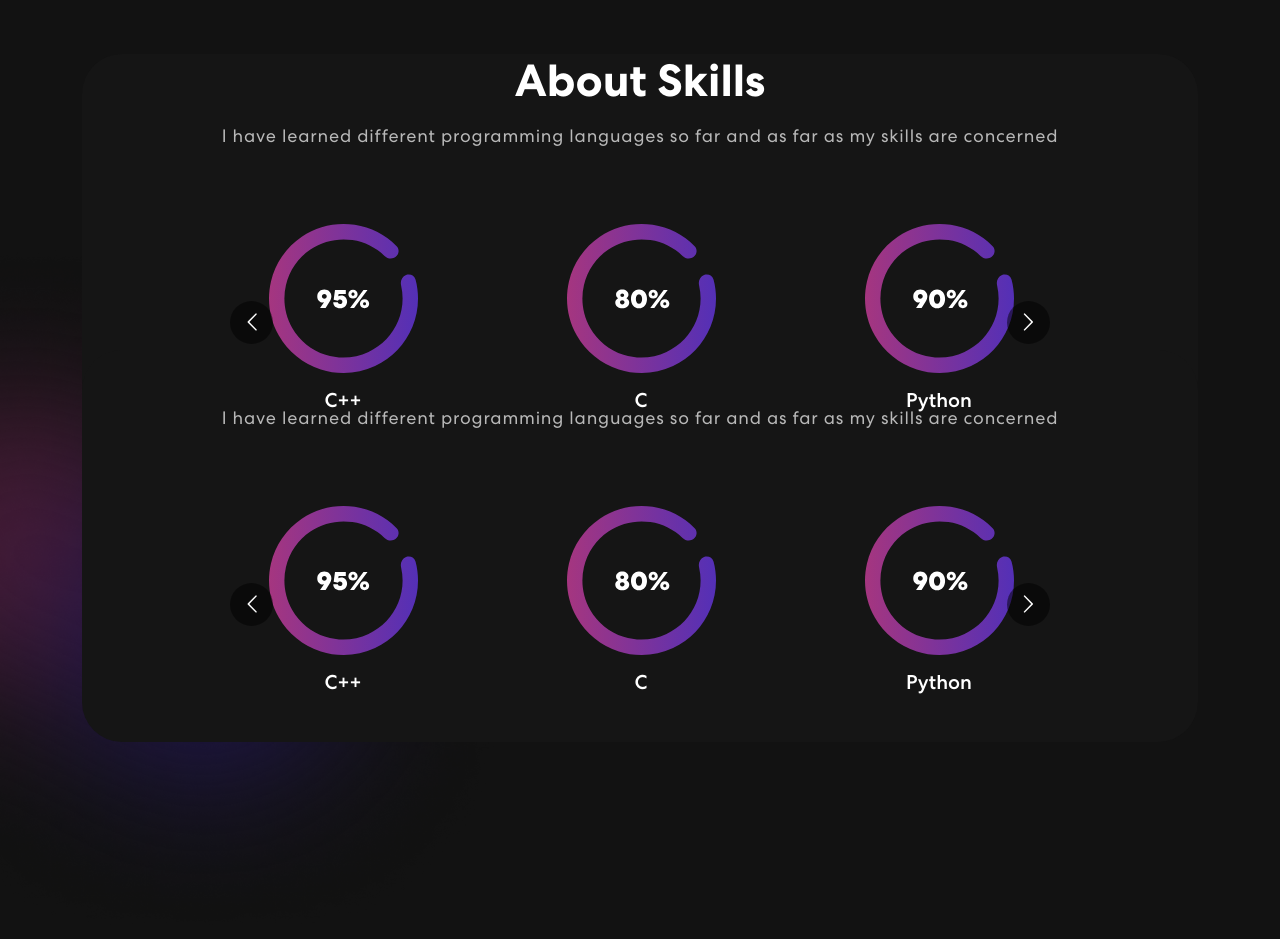
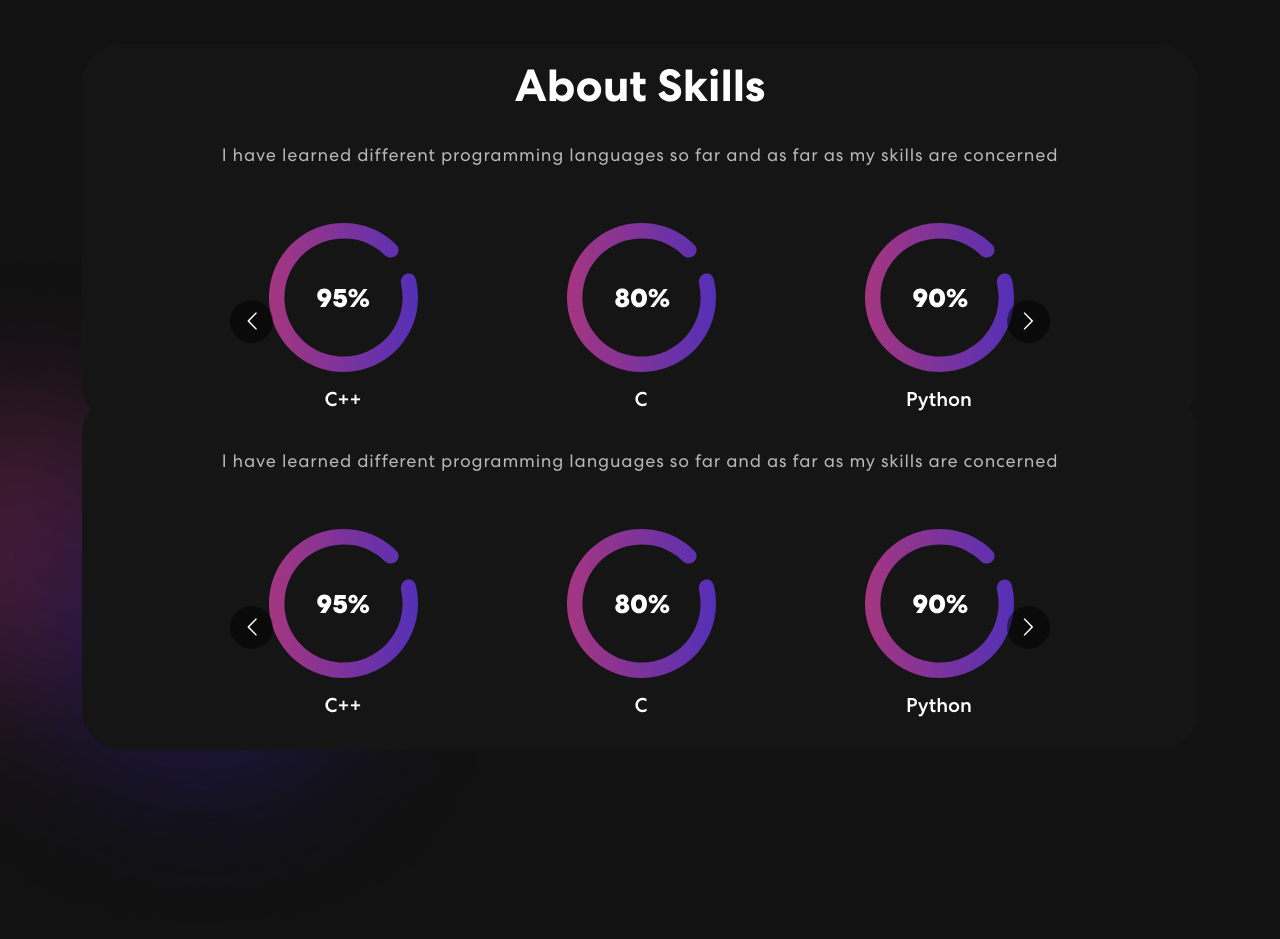
Before and after one commit to jaykorea/JAY_PORTFOLIO, a React (Create React App) app in the folder front_end/: page / in a window 1280 px wide. Shown: the part 920-1859 px from the top of the page. Built offline with nearby package versions, Linux system fonts and the light colour scheme.

Commit message:
front end css and backend api modification4

```diff
--- a/front_end/src/App.css
+++ b/front_end/src/App.css
@@ -331,15 +331,15 @@ nav.navbar .navbar-toggler[aria-expanded="true"] .navbar-toggler-icon {
   background: #151515;
   border-radius: 40px;
   text-align: center;
-  padding: 0px 0px;
+  padding: 5px 0px;
 }
 .skill-bx2 {
   background: #151515;
   border-radius: 40px;
   text-align: center;
-  padding: 40px 0px;
+  padding: 25px 0px;
   margin-bottom: 130px;
-  margin-top: -70px;
+  margin-top: -30px;
 }
 .skill h2 {
   margin-top: 10px;
@@ -351,7 +351,7 @@ nav.navbar .navbar-toggler[aria-expanded="true"] .navbar-toggler-icon {
   font-size: 18px;
   letter-spacing: 0.8px;
   line-height: 1.5em;
-  margin: 14px 0 75px 0;
+  margin: 28px 0 55px 0;
 }
 .skill-slider {
   width: 80%;
```
Also changed, not shown: 5 other files (tests, documents, lock files or other folders).
